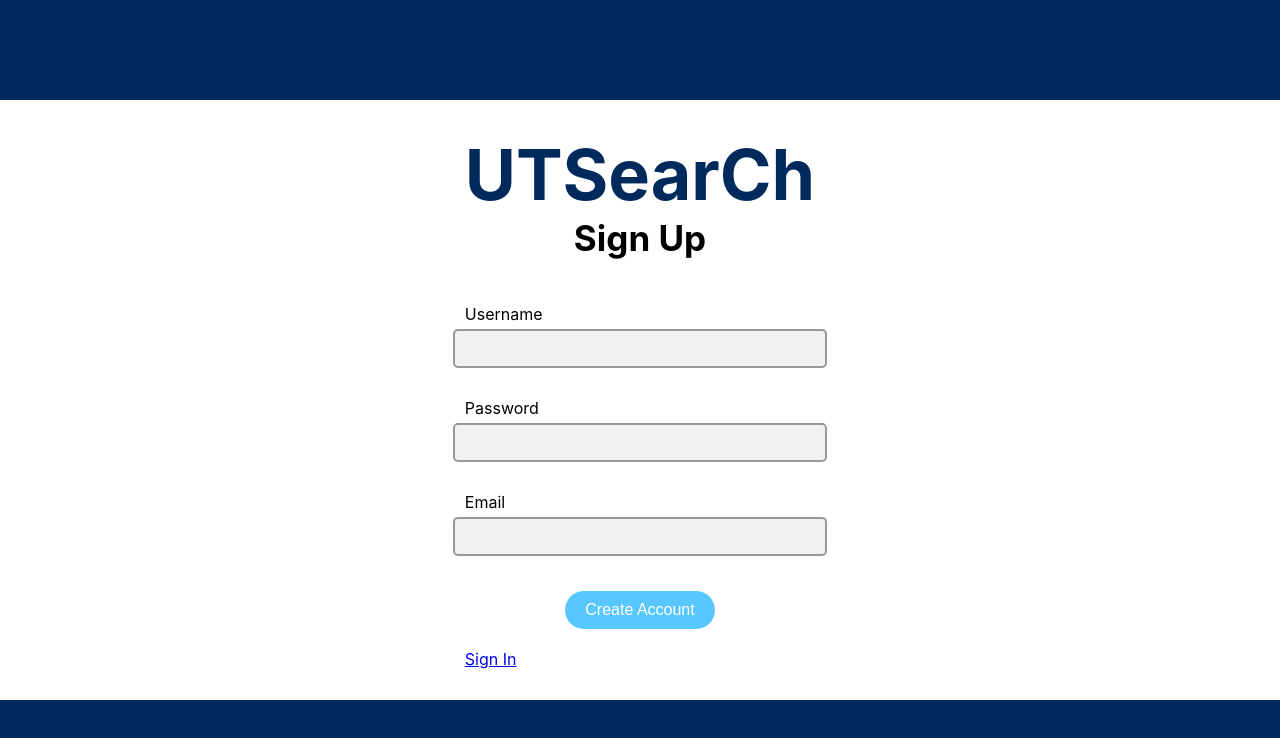
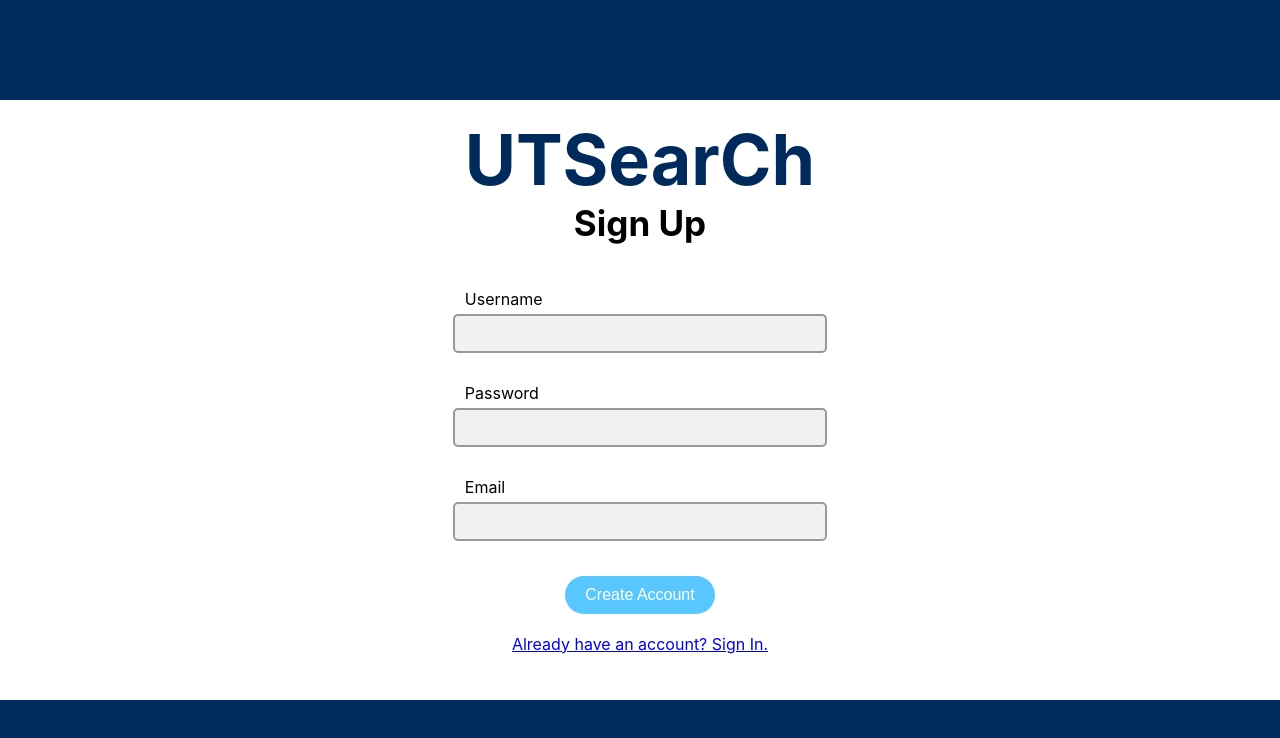
Before and after one commit to karenkwok/utsearch, a React (Create React App) app: page /signup in a window 1280 px wide. Shown: the top 738 px of the page. Built offline with nearby package versions, Linux system fonts and the light colour scheme.

Commit message:
styled signup/signin links

```diff
--- a/src/authentication/signin.css
+++ b/src/authentication/signin.css
@@ -1,3 +1,9 @@
+#signinform-wrapper {
+    display: flex;
+    flex-direction: column;
+    align-items: center;
+}
+
 h1 {
   margin-top: 0px;
   margin-bottom: 0px;
@@ -19,6 +25,7 @@ h2 {
   display: flex;
   flex-direction: column;
   align-items: center;
+  width: 100%;
 }
 
 .signinform-labels {
--- a/src/authentication/signin.js
+++ b/src/authentication/signin.js
@@ -9,7 +9,7 @@ import { BrowserRouter as Router, Switch, Route, Link } from "react-router-dom";
 class SigninForm extends React.Component {
   render() {
     return (
-      <div>
+      <div id="signinform-wrapper">
         <h1>UTSearCh</h1>
         <h2>Sign In</h2>
         <form id="signinform">
@@ -25,7 +25,7 @@ class SigninForm extends React.Component {
 
           <input type="submit" id="signin-btn" value="Sign In" />
         </form>
-        <Link to="/signup">Sign Up</Link>
+        <Link to="/signup">Don't have an account? Sign Up.</Link>
       </div>
     );
   }
--- a/src/authentication/signup.css
+++ b/src/authentication/signup.css
@@ -1,3 +1,9 @@
+#signupform-wrapper {
+    display: flex;
+    flex-direction: column;
+    align-items: center;
+}
+
 h1 {
   margin-top: 0px;
   margin-bottom: 0px;
@@ -9,7 +15,7 @@ h1 {
 
 h2 {
   margin-top: 0px;
-  margin-bottom: 30px;
+  margin-bottom: 10px;
 
   font-size: 35px;
   text-align: center;
@@ -19,6 +25,7 @@ h2 {
   display: flex;
   flex-direction: column;
   align-items: center;
+  width: 100%;
 }
 
 .signupform-labels {
@@ -65,3 +72,7 @@ h2 {
 #createaccount-btn:focus {
   outline: none;
 }
+
+#signupform-link {
+    margin-bottom: 30px;
+}
--- a/src/authentication/signup.js
+++ b/src/authentication/signup.js
@@ -9,7 +9,7 @@ import { BrowserRouter as Router, Switch, Route, Link } from "react-router-dom";
 class SignupForm extends React.Component {
   render() {
     return (
-      <div>
+      <div id="signupform-wrapper">
         <h1>UTSearCh</h1>
         <h2>Sign Up</h2>
         <form id="signupform">
@@ -28,7 +28,7 @@ class SignupForm extends React.Component {
 
           <input type="submit" id="createaccount-btn" value="Create Account" />
         </form>
-        <Link to="/signin">Sign In</Link>
+        <Link to="/signin" id="signupform-link">Already have an account? Sign In.</Link>
       </div>
     );
   }
```
